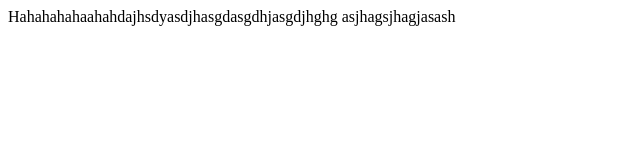
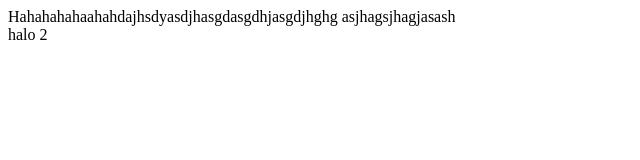
Before and after one commit to arisprabowo97/belajar-git, a plain HTML site: page index.html in a window 1280 px wide. Shown: the full height of the page, 0-640 px from the left. Drawn offline with Linux system fonts and the light colour scheme.

Commit message:
menambahkan hello di div helo2

```diff
--- a/index.html
+++ b/index.html
@@ -9,7 +9,7 @@
 		asjhagsjhagjasash
 	</div>
 	<div class="hello2">
-
+		halo 2
 	</div>
 </body>
 </html>
```
